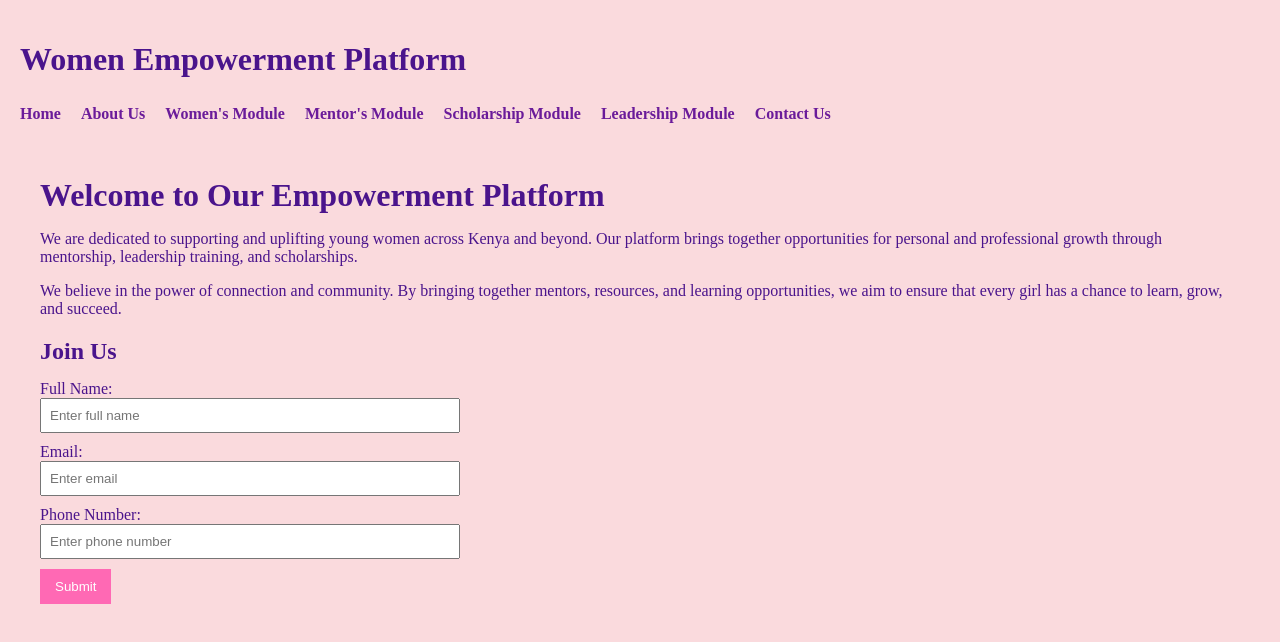
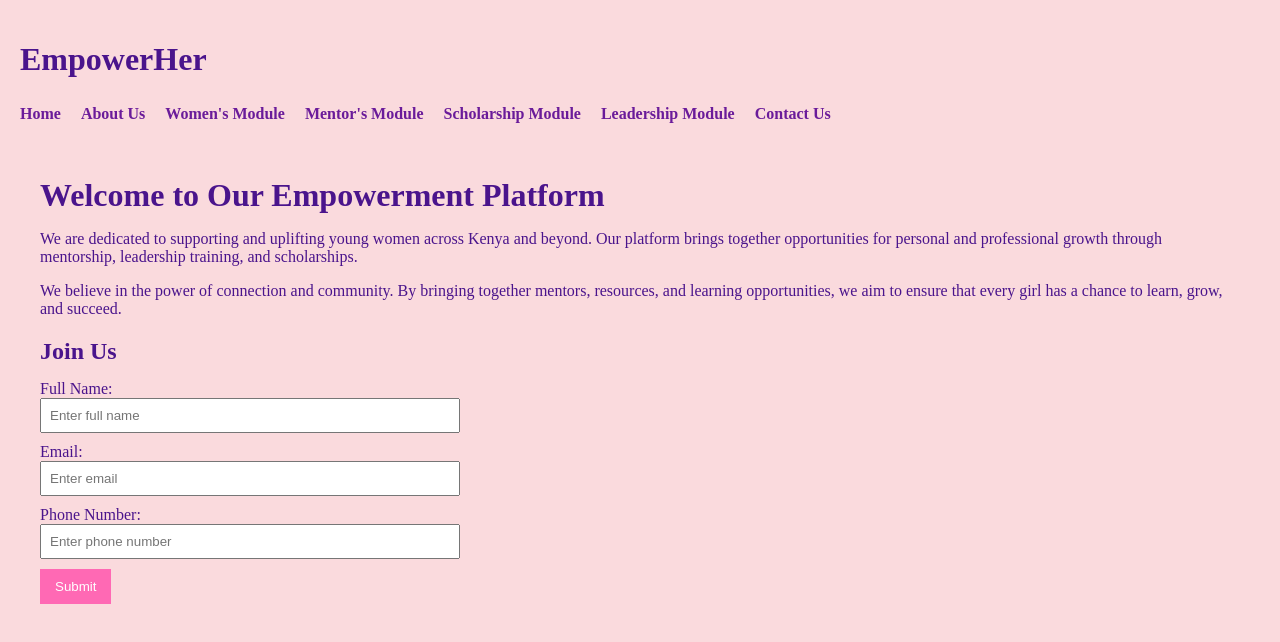
Before and after one commit to Chetalam/ITP-1-Repository, a React (Create React App) app in the folder client/: page / in a window 1280 px wide. Shown: the top 642 px of the page. Built offline with nearby package versions, Linux system fonts and the light colour scheme; no server answers.

Commit message:
Web app name

```diff
--- a/client/src/App.js
+++ b/client/src/App.js
@@ -29,7 +29,7 @@ function App() {
   return (
     <Router>
       <div style={{ padding: '20px' }}>
-        <h1>Women Empowerment Platform</h1>
+        <h1>EmpowerHer</h1>
 
         {/* Display both API messages */}
         {message && (
```
